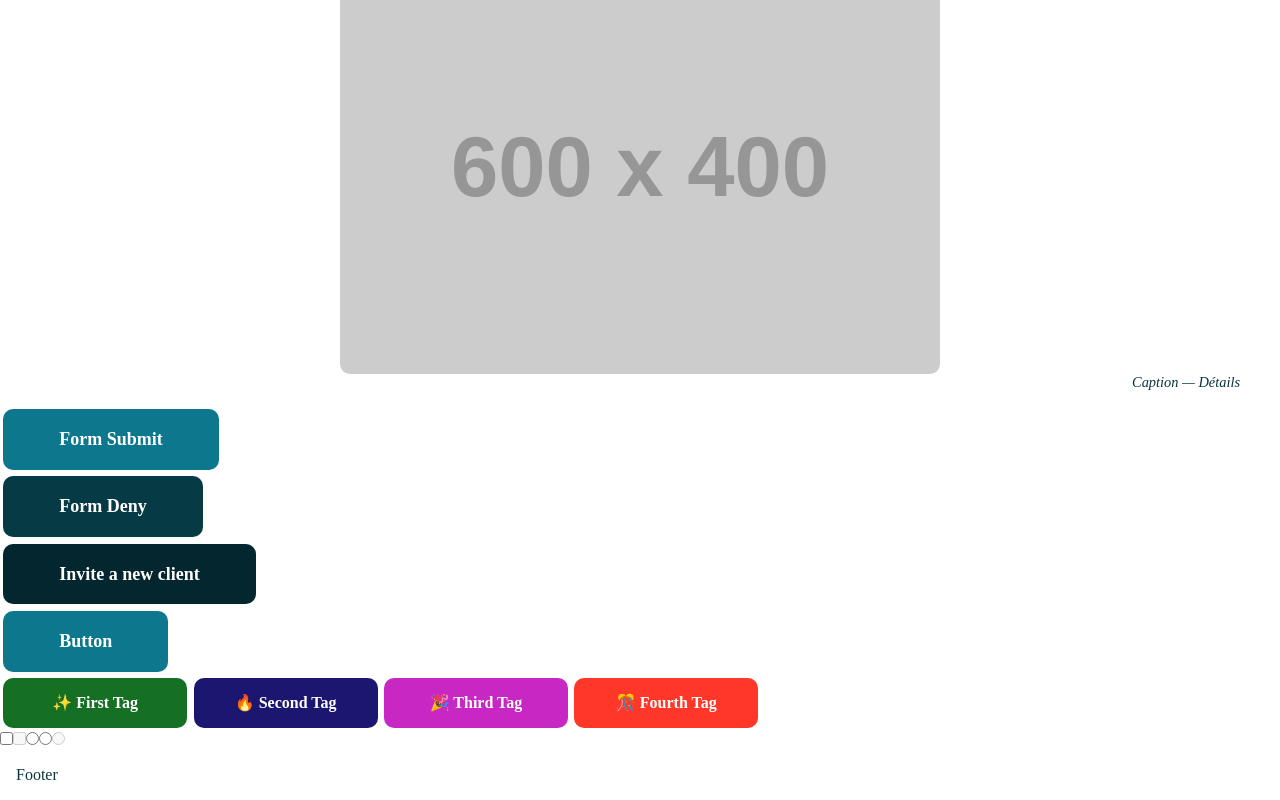
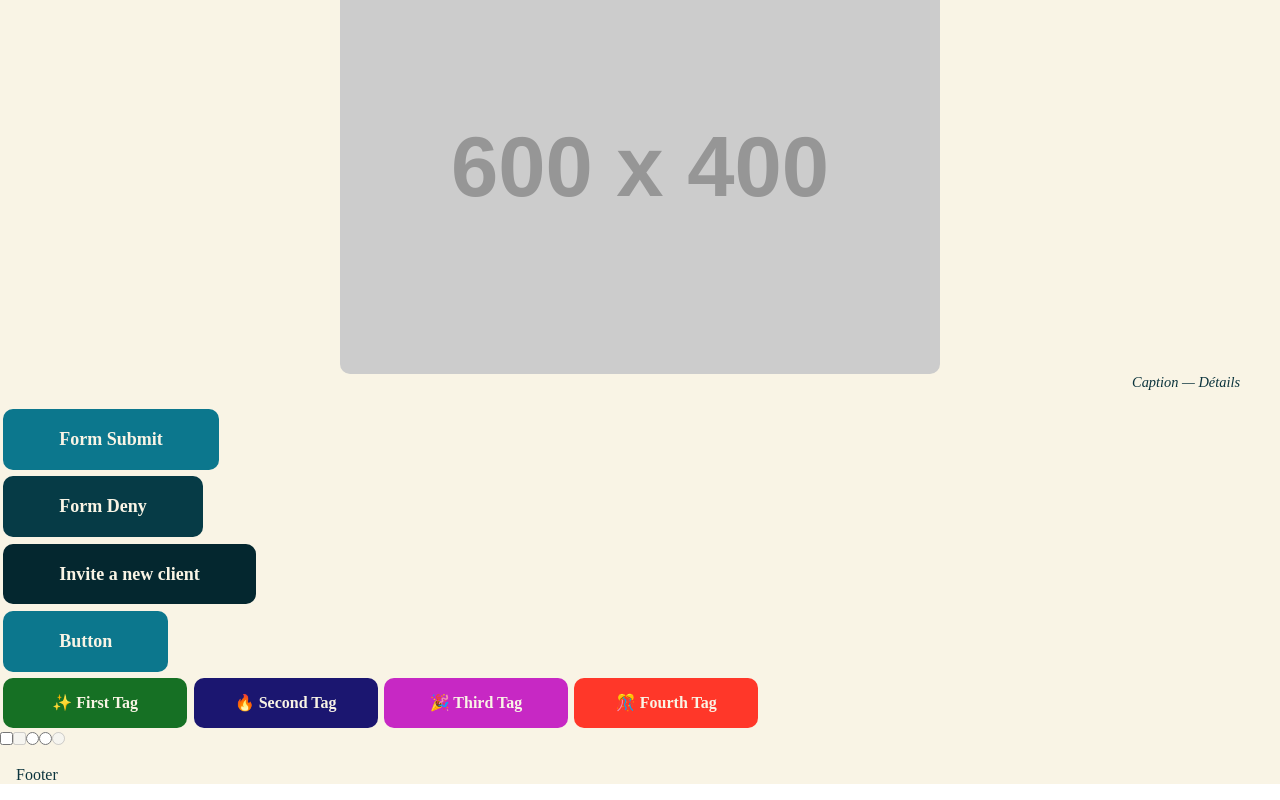
Before and after one commit to WildCodeSchool/cdajs-2405-projet-la-meute, a React (Vite) app in the folder client/: page /designsystem in a window 1280 px wide. Shown: the part 852-1652 px from the top of the page. Built offline with nearby package versions, Linux system fonts and the light colour scheme.

Commit message:
white to primary light

```diff
--- a/client/package.json
+++ b/client/package.json
@@ -6,8 +6,8 @@
 	"scripts": {
 		"dev": "vite",
 		"build": "tsc -b && vite build",
-		"lint": "../node_modules/@biomejs/biome/bin/biome lint --write ./src",
-		"format": "../node_modules/@biomejs/biome/bin/biome format --write ./src",
+		"lint": "biome lint --write ./src",
+		"format": "biome format --write ./src",
 		"preview": "vite preview"
 	},
 	"dependencies": {
--- a/client/src/components/_atoms/Button/Button.scss
+++ b/client/src/components/_atoms/Button/Button.scss
@@ -5,7 +5,7 @@ $btn-height: 2rem;
 .button button {
     all: unset;
     min-height: $btn-height;
-    color: white;
+    color: $primary-light;
     font-weight: bold;
     border-radius: $atoms-radius;
     padding: 0.9rem;
--- a/client/src/components/_atoms/Tag/Tag.scss
+++ b/client/src/components/_atoms/Tag/Tag.scss
@@ -1,7 +1,7 @@
 @import "@style";
 
 .tag {
-    color: white;
+    color: $primary-light;
     min-width: 15ch;
     padding: 1rem;
     padding-inline: 2rem;
--- a/client/src/styles/_base.scss
+++ b/client/src/styles/_base.scss
@@ -4,6 +4,7 @@
 
 #root {
     color: $primary-dark;
+    background-color: $background-color;
 }
 
 a {
--- a/client/vite.config.ts
+++ b/client/vite.config.ts
@@ -1,6 +1,6 @@
 import { defineConfig } from "vite";
 import react from "@vitejs/plugin-react";
-import path from "path";
+import path from "node:path";
 
 export default defineConfig({
 	plugins: [react()],
--- a/package.json
+++ b/package.json
@@ -2,8 +2,8 @@
   "scripts": {
     "install:all": "npm install && npm install --prefix client && npm install --prefix server",
     "init:db": "ts-node ./_ressources/scripts/init_db_user.ts",
-    "check-format": "npx @biomejs/biome format './server/src' './client/src'",
-    "format": "npx @biomejs/biome format --write './server/src' './client/src'",
+    "check-format": "npx @biomejs/biome format ./server/src ./client/src",
+    "format": "npx @biomejs/biome format --write ./server/src ./client/src",
     "prepare": "husky"
   },
   "devDependencies": {
```
